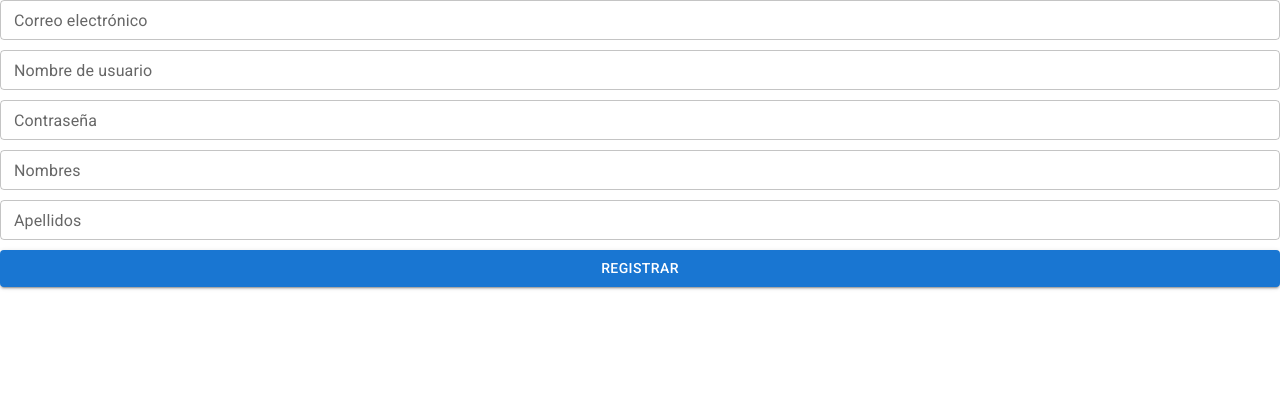
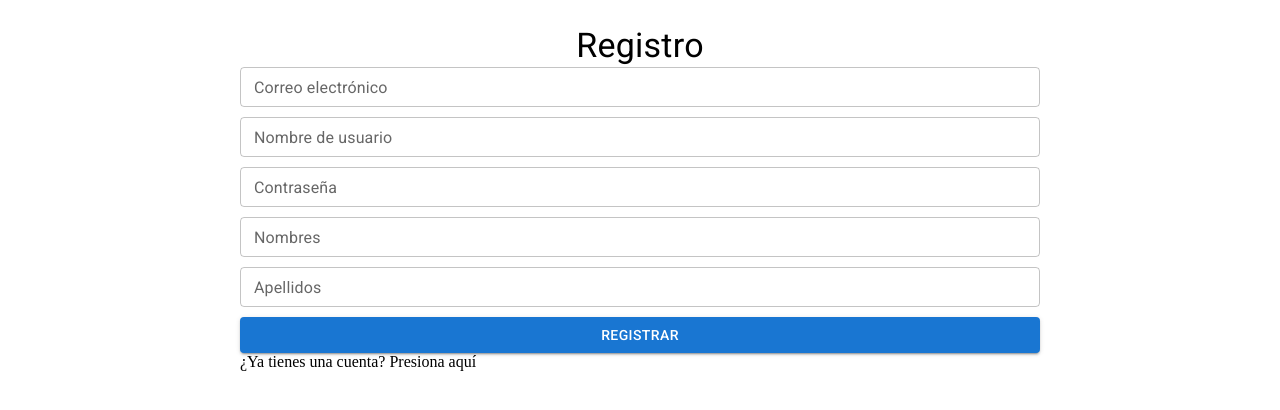
Before and after one commit to CesarCr300/UserFrontend, a React (Vite) app: page /register in a window 1280 px wide. Shown: the top 410 px of the page. Built offline with nearby package versions, Linux system fonts and the light colour scheme.

Commit message:
style(users-register): centering the form and adding link to login

```diff
--- a/src/pages/users/register/UsersRegister.tsx
+++ b/src/pages/users/register/UsersRegister.tsx
@@ -1,6 +1,9 @@
 import { useState } from "react";
 import { UsersRegisterContext } from "./context/UsersRegister.context";
 import { UsersRegisterForm } from "./components/UsersRegisterForm/UsersRegisterForm";
+import { Typography } from "@mui/material";
+import { CustomeLink } from "../../../components/CustomeLink";
+import { routes } from "../../../variables/routes.variables";
 
 export const UsersRegister = () => {
   const [loading, setLoading] = useState(false);
@@ -11,7 +14,20 @@ export const UsersRegister = () => {
         setLoading,
       }}
     >
-      <UsersRegisterForm />
+      <div style={{ marginTop: "25px" }}>
+        <div style={{ maxWidth: "800px", margin: "0 auto" }}>
+          <div className="div">
+            <Typography component="h1" variant="h4" textAlign={"center"}>
+              Registro
+            </Typography>
+          </div>
+          <UsersRegisterForm />
+          <CustomeLink
+            text="¿Ya tienes una cuenta? Presiona aquí"
+            to={routes.login}
+          />
+        </div>
+      </div>
     </UsersRegisterContext.Provider>
   );
 };
```
